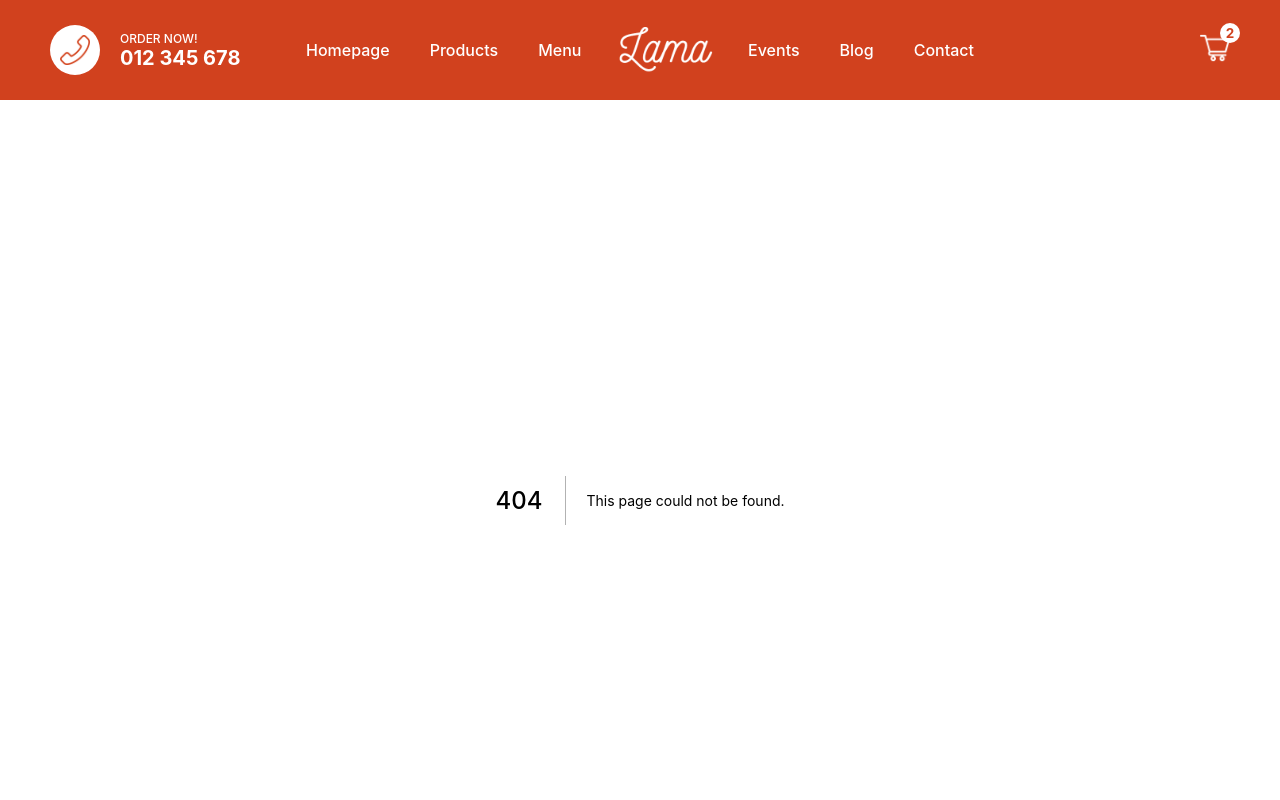
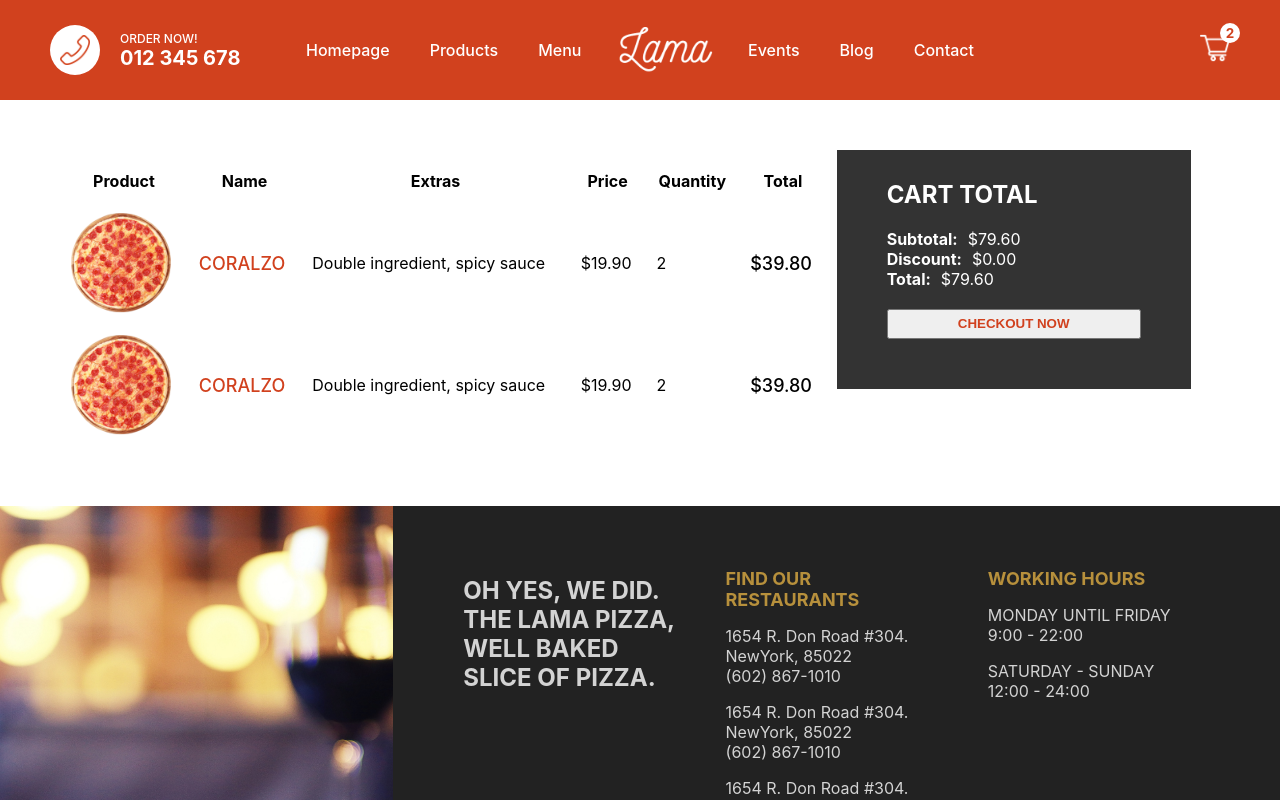
Before and after one commit to andreapianosoft/next-pizza, a Next.js app: page /cart in a window 1280 px wide. Before the commit this address had no page. Shown: the top 800 px of the page. Built offline with nearby package versions, Linux system fonts and the light colour scheme.

Commit message:
Shopping Cart Design

```diff
--- /dev/null
+++ b/pages/cart.jsx
@@ -0,0 +1,98 @@
+import styles from '../styles/Cart.module.css';
+import Image from 'next/image';
+
+const Cart = () => {
+    return (
+        <div className={styles.container}>
+            <div className={styles.left}>
+                <table className={styles.table}>
+                    <tbody>
+                        <tr className={styles.trTitle}>
+                            <th>Product</th>
+                            <th>Name</th>
+                            <th>Extras</th>
+                            <th>Price</th>
+                            <th>Quantity</th>
+                            <th>Total</th>
+                        </tr>
+                        <tr>
+                            <td>
+                                <div className={styles.imgContainer}>
+                                    <Image
+                                        src="/img/pizza.png"
+                                        layout="fill"
+                                        objectFit='cover'
+                                        alt=""
+                                    />
+                                </div>
+                            </td>
+                            <td>
+                                <span className={styles.name}>CORALZO</span>
+                            </td>
+                            <td>
+                                <span className={styles.extra}>
+                                    Double ingredient, spicy sauce
+                                </span>
+                            </td>
+                            <td>
+                                <span className={styles.price}>$19.90</span>
+                            </td>
+                            <td>
+                                <span className={styles.quantity}>2</span>
+                            </td>
+                            <td>
+                                <span className={styles.total}>$39.80</span>
+                            </td>
+                        </tr>
+                        <tr>
+                            <td>
+                                <div className={styles.imgContainer}>
+                                    <Image
+                                        src="/img/pizza.png"
+                                        layout="fill"
+                                        objectFit='cover'
+                                        alt=""
+                                    />
+                                </div>
+                            </td>
+                            <td>
+                                <span className={styles.name}>CORALZO</span>
+                            </td>
+                            <td>
+                                <span className={styles.extra}>
+                                    Double ingredient, spicy sauce
+                                </span>
+                            </td>
+                            <td>
+                                <span className={styles.price}>$19.90</span>
+                            </td>
+                            <td>
+                                <span className={styles.quantity}>2</span>
+                            </td>
+                            <td>
+                                <span className={styles.total}>$39.80</span>
+                            </td>
+                        </tr>
+                    </tbody>
+                </table>
+            </div>
+            <div className={styles.right}>
+                <div className={styles.wrapper}>
+                    <h2 className={styles.title}>CART TOTAL</h2>
+                    <div className={styles.totalText}>
+                        <b className={styles.totalTextTitle}>Subtotal:</b>$79.60
+                    </div>
+                    <div className={styles.totalText}>
+                        <b className={styles.totalTextTitle}>Discount:</b>$0.00
+                    </div>
+                    <div className={styles.totalText}>
+                        <b className={styles.totalTextTitle}>Total:</b>$79.60
+                    </div>
+                    <button className={styles.button}>CHECKOUT NOW</button>
+                </div>
+            </div>
+        </div>
+    )
+}
+
+export default Cart;
--- /dev/null
+++ b/styles/Cart.module.css
@@ -0,0 +1,57 @@
+.container {
+    padding: 50px;
+    display: flex;
+}
+
+.left {
+    flex: 2;
+}
+
+.right {
+    flex: 1;
+}
+
+.imgContainer {
+    width: 100px;
+    height: 100px;
+    position: relative;
+}
+
+.table {
+    width: 100%;
+    border-spacing: 20px;
+}
+
+.name {
+    font-weight: 500;
+    color: #d1411e;
+    font-size: 18px;
+}
+
+.total {
+    font-weight: 500;
+    font-size: 18px;
+}
+
+.wrapper {
+    display: flex;
+    flex-direction: column;
+    justify-content: space-between;
+    width: 90%;
+    max-height: 300px;
+    background-color: #333;
+    padding: 10px 50px 50px;
+    color: white;
+}
+
+.totalTextTitle {
+    margin-right: 10px;
+}
+
+.button {
+    margin-top: 20px;
+    height: 30px;
+    color: #d1411e;
+    font-weight: bold;
+    cursor: pointer;
+}
```
